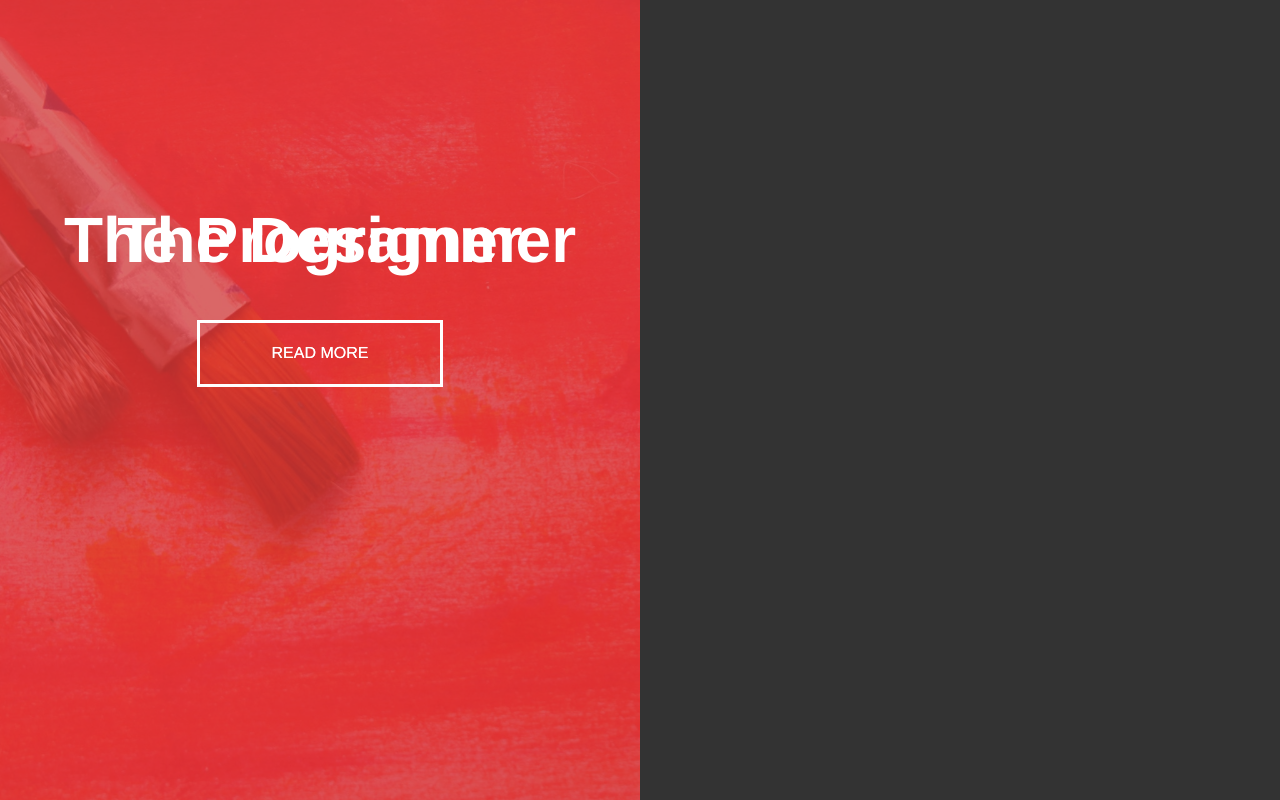
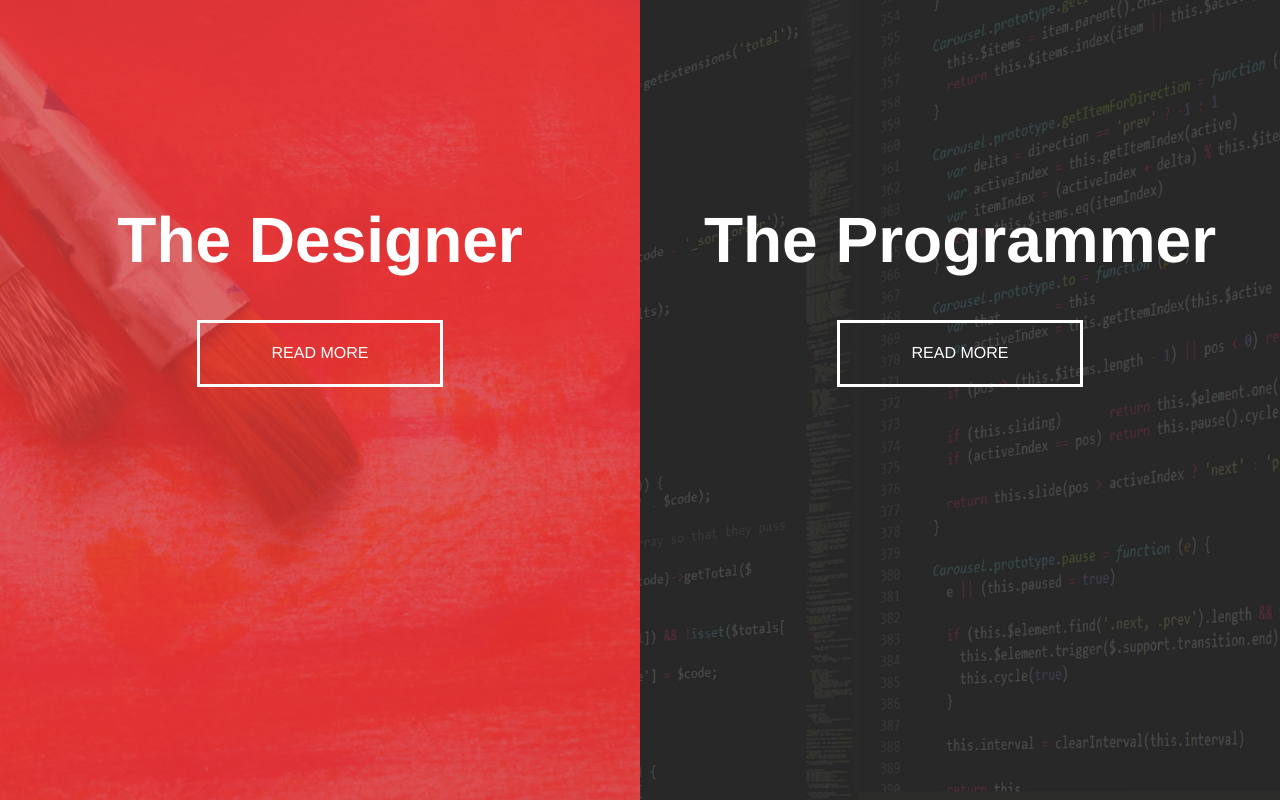
Before and after one commit to infiniteoo/HTMLCSS-split_landing_page, a plain HTML site: page index.html in a window 1280 px wide. Drawn offline with Linux system fonts and the light colour scheme.

Commit message:
styled the split right class as well as the overlay with the :before

```diff
--- a/css/style.css
+++ b/css/style.css
@@ -83,3 +83,17 @@ h1 {
   height: 100%;
   background: var(--left-bg-color);
 }
+
+.split.right {
+  right: 0;
+  background: url(../img/programmer.png) center center no-repeat;
+  background-size: cover;
+}
+
+.split.right:before {
+  position: absolute;
+  content: "";
+  width: 100%;
+  height: 100%;
+  background: var(--right-bg-color);
+}
```
